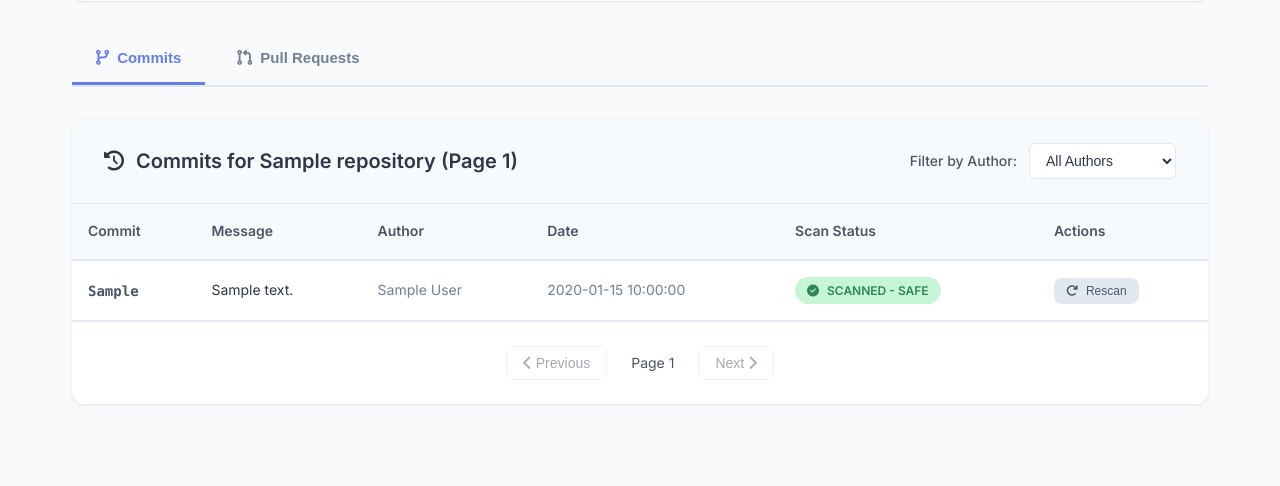
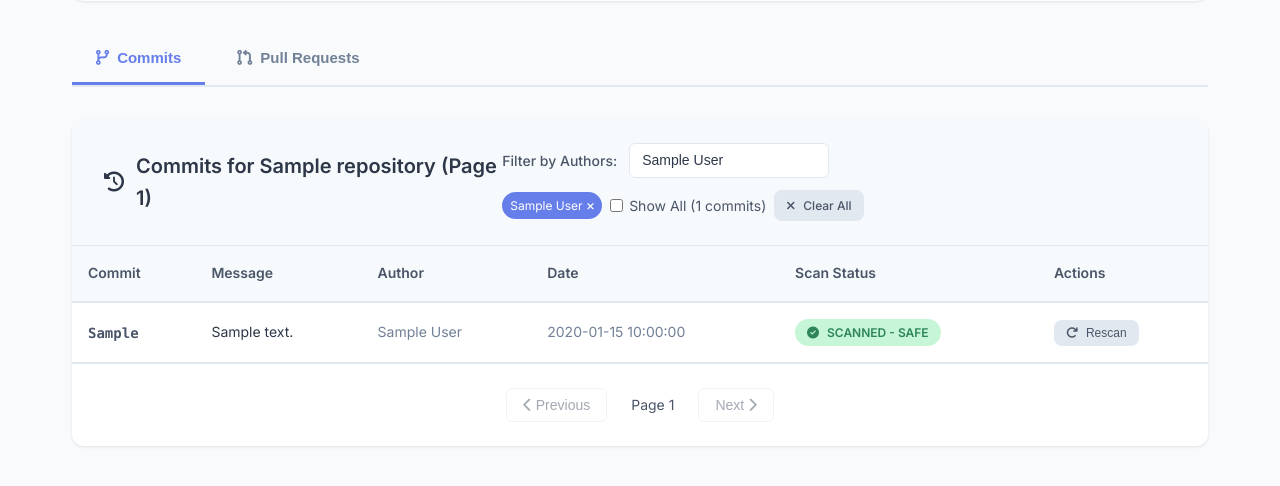
Before and after one commit to protocol-security/ethereum-code-reviewer, a Flask app: template pr_security_review/templates/repository_detail.html in a window 1280 px wide. Shown: the part 330-816 px from the top of the page. Run offline with Flask 3, Linux system fonts and the light colour scheme; the template is opened without the code that fills it: most values are stand-ins (such as "Sample title", 1, 10 or a date in 2020); parts of the project's set-up code (start-up, migrations or seed data) failed here and were passed over; some libraries are stand-ins or nearby versions.

Commit message:
Enhance author filtering: support multiple authors in the commits section and update related functionality

```diff
--- a/pr_security_review/templates/repository_detail.html
+++ b/pr_security_review/templates/repository_detail.html
@@ -480,24 +480,33 @@
                 <i class="fas fa-history"></i>
                 Commits for {{ repository.name }} (Page {{ current_page }})
             </h2>
-            <div style="display: flex; align-items: center; gap: 0.75rem;">
+            <div style="display: flex; align-items: center; gap: 0.75rem; flex-wrap: wrap;">
                 <label for="author-filter" style="color: #4a5568; font-size: 0.875rem; font-weight: 500;">
-                    Filter by Author:
+                    Filter by Authors:
                 </label>
-                <select id="author-filter" onchange="filterByAuthor()" style="padding: 0.5rem 2rem 0.5rem 0.75rem; border: 1px solid #e2e8f0; border-radius: 6px; font-size: 0.875rem; color: #2d3748; background-color: white; cursor: pointer;">
-                    <option value="">All Authors</option>
+                <select id="author-filter" multiple size="1" onchange="updateAuthorFilter()" style="min-width: 200px; padding: 0.5rem 0.75rem; border: 1px solid #e2e8f0; border-radius: 6px; font-size: 0.875rem; color: #2d3748; background-color: white; cursor: pointer;">
                     {% for author in unique_authors %}
-                    <option value="{{ author }}" {% if author_filter == author %}selected{% endif %}>{{ author }}</option>
+                    <option value="{{ author }}" {% if author in author_filters %}selected{% endif %}>{{ author }}</option>
                     {% endfor %}
                 </select>
-                {% if author_filter %}
-                <div style="display: flex; align-items: center; gap: 0.5rem;">
+                {% if author_filters %}
+                <div style="display: flex; flex-wrap: wrap; align-items: center; gap: 0.5rem;">
+                    <div style="display: flex; flex-wrap: wrap; gap: 0.25rem;">
+                        {% for author in author_filters %}
+                        <span style="display: inline-flex; align-items: center; gap: 0.25rem; padding: 0.25rem 0.5rem; background: #667eea; color: white; border-radius: 9999px; font-size: 0.75rem;">
+                            {{ author }}
+                            <button onclick="removeAuthor('{{ author }}')" style="background: none; border: none; color: white; cursor: pointer; padding: 0; margin: 0; display: flex; align-items: center;">
+                                <i class="fas fa-times" style="font-size: 0.625rem;"></i>
+                            </button>
+                        </span>
+                        {% endfor %}
+                    </div>
                     <label style="display: flex; align-items: center; gap: 0.375rem; color: #4a5568; font-size: 0.875rem; cursor: pointer;">
                         <input type="checkbox" id="show-all-checkbox" onchange="toggleShowAll()" {% if show_all %}checked{% endif %} style="cursor: pointer;">
                         Show All ({{ commits|length }} commits)
                     </label>
                     <a href="{{ url_for('repositories_bp.repository_detail', repo_name=repository.name) }}" class="btn btn-sm btn-secondary">
-                        <i class="fas fa-times"></i> Clear Filter
+                        <i class="fas fa-times"></i> Clear All
                     </a>
                 </div>
                 {% endif %}
@@ -592,7 +601,7 @@
     {% if commits and not show_all %}
     <div class="pagination">
         {% if current_page > 1 %}
-        <a href="{{ url_for('repositories_bp.repository_detail', repo_name=repository.name, page=current_page-1, author=author_filter) }}" class="pagination-btn">
+        <a href="{{ url_for('repositories_bp.repository_detail', repo_name=repository.name, page=current_page-1, authors=author_filters|join(',')) }}" class="pagination-btn">
             <i class="fas fa-chevron-left"></i> Previous
         </a>
         {% else %}
@@ -606,7 +615,7 @@
         </span>
 
         {% if commits|length == page_size %}
-        <a href="{{ url_for('repositories_bp.repository_detail', repo_name=repository.name, page=current_page+1, author=author_filter) }}" class="pagination-btn">
+        <a href="{{ url_for('repositories_bp.repository_detail', repo_name=repository.name, page=current_page+1, authors=author_filters|join(',')) }}" class="pagination-btn">
             Next <i class="fas fa-chevron-right"></i>
         </a>
         {% else %}
@@ -756,15 +765,15 @@
 {% block extra_scripts %}
 <script>
 // Author filter functionality
-function filterByAuthor() {
+function updateAuthorFilter() {
     const select = document.getElementById('author-filter');
-    const author = select.value;
+    const selectedAuthors = Array.from(select.selectedOptions).map(option => option.value);
     const currentUrl = new URL(window.location.href);
 
-    if (author) {
-        currentUrl.searchParams.set('author', author);
+    if (selectedAuthors.length > 0) {
+        currentUrl.searchParams.set('authors', selectedAuthors.join(','));
     } else {
-        currentUrl.searchParams.delete('author');
+        currentUrl.searchParams.delete('authors');
         currentUrl.searchParams.delete('show_all');
     }
 
@@ -772,6 +781,26 @@ function filterByAuthor() {
     currentUrl.searchParams.delete('page');
 
     window.location.href = currentUrl.toString();
+}
+
+// Remove specific author from filter
+function removeAuthor(authorToRemove) {
+    const currentUrl = new URL(window.location.href);
+    const authorsParam = currentUrl.searchParams.get('authors');
+
+    if (authorsParam) {
+        const authors = authorsParam.split(',').filter(author => author !== authorToRemove);
+
+        if (authors.length > 0) {
+            currentUrl.searchParams.set('authors', authors.join(','));
+        } else {
+            currentUrl.searchParams.delete('authors');
+            currentUrl.searchParams.delete('show_all');
+        }
+
+        currentUrl.searchParams.delete('page');
+        window.location.href = currentUrl.toString();
+    }
 }
 
 // Show all toggle functionality
```
Also changed, not shown: pr_security_review/web/routes/repositories.py (+56 -7 lines).
